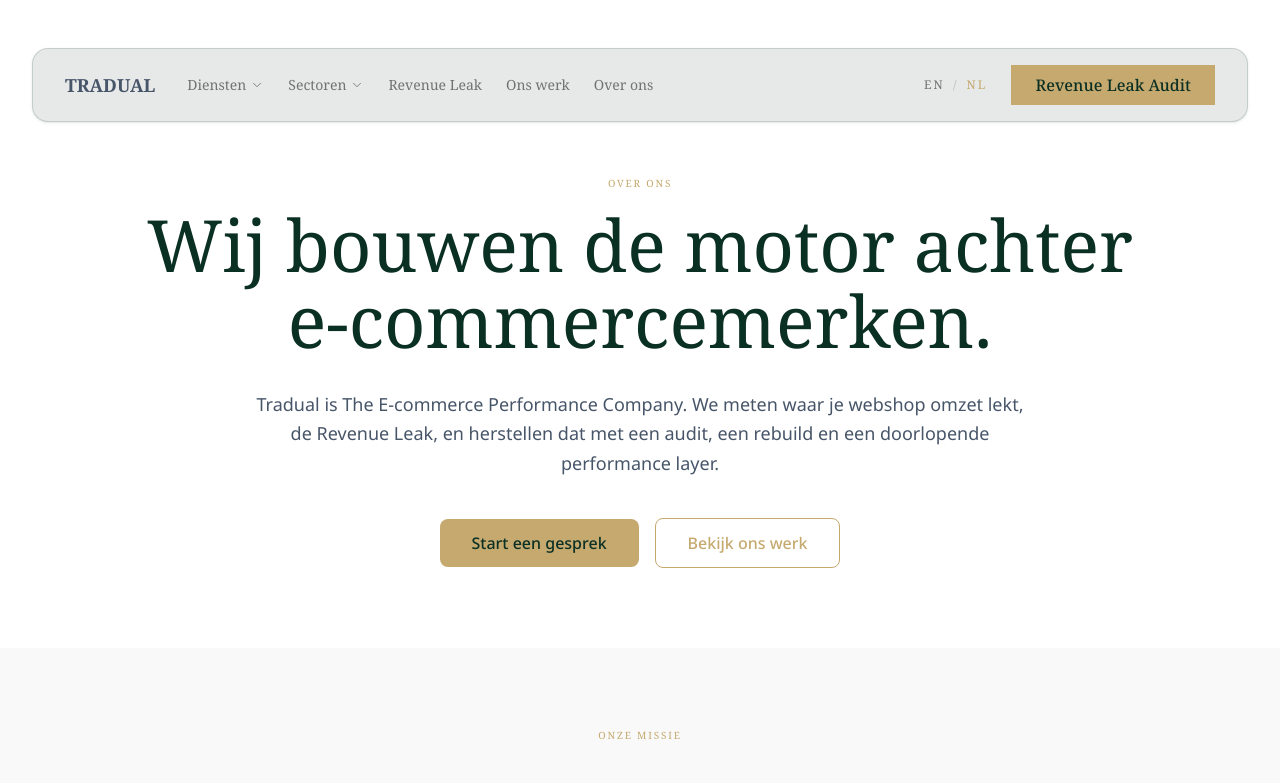
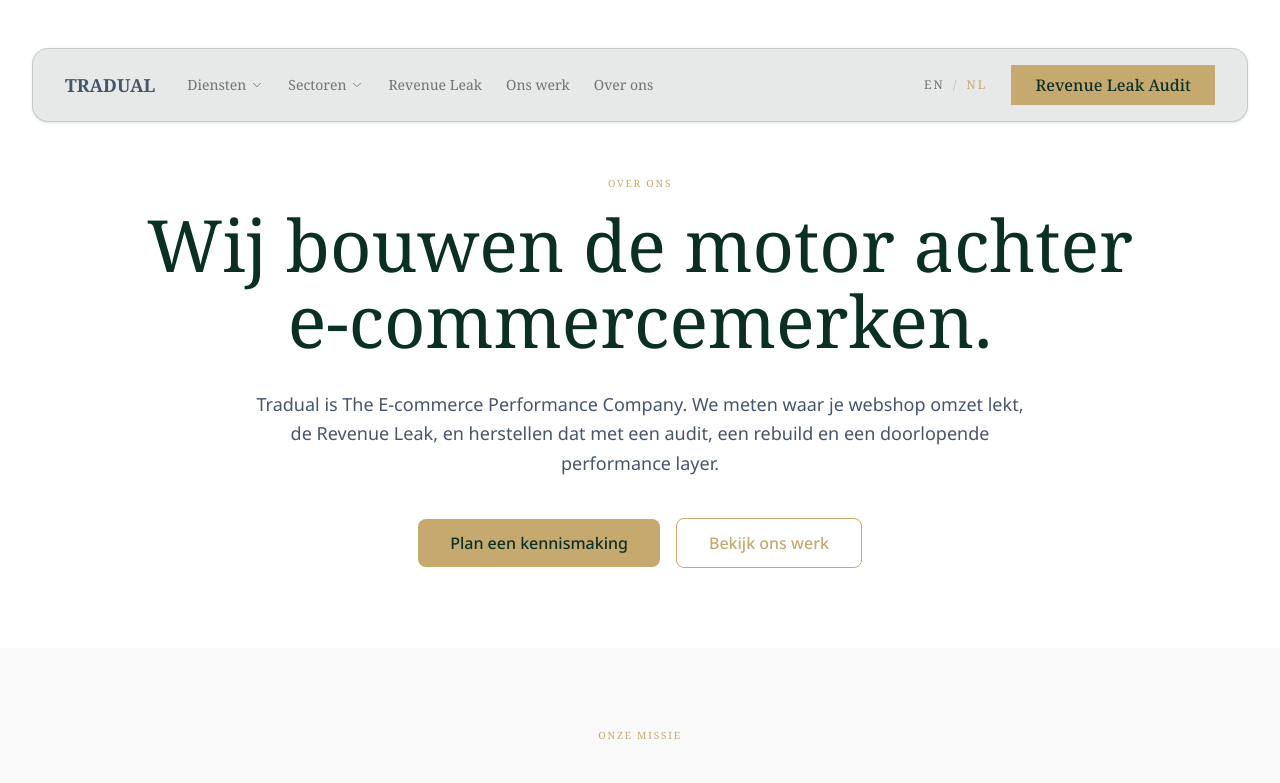
Before and after one commit to TradualAgency/mainwebsite, a Next.js app: page /nl/about in a window 1280 px wide. Shown: the top 783 px of the page. Built offline with nearby package versions, Linux system fonts and the light colour scheme.

Commit message:
change buttons to book a call page

```diff
--- a/messages/en/about.json
+++ b/messages/en/about.json
@@ -33,7 +33,7 @@
       "label": "About",
       "title": "Built for brands that value durable growth",
       "subtitle": "We help ambitious brands grow with the full infrastructure around their e-commerce store and Shopify. From strategy and design to development, CRO, and performance, we deliver experiences that feel premium and convert measurably.",
-      "cta": "Start a conversation",
+      "cta": "Book an intro call",
       "viewWork": "View our work"
     },
     "mission": {
--- a/messages/en/work.json
+++ b/messages/en/work.json
@@ -47,7 +47,7 @@
   "Work": {
     "postGrid": {
       "empty": "The first articles are on their way.",
-      "cta": "Get in touch"
+      "cta": "Book an intro call"
     },
     "postCard": {
       "readMore": "Read the article"
--- a/messages/nl/about.json
+++ b/messages/nl/about.json
@@ -33,7 +33,7 @@
       "label": "Over ons",
       "title": "Gebouwd voor merken die duurzame groei waarderen",
       "subtitle": "We helpen ambitieuze merken groeien met de volledige infrastructuur rond hun webshop en Shopify. Van strategie en design tot development, CRO en performance leveren we ervaringen die premium aanvoelen en meetbaar converteren.",
-      "cta": "Start een gesprek",
+      "cta": "Plan een kennismaking",
       "viewWork": "Bekijk ons werk"
     },
     "mission": {
--- a/messages/nl/work.json
+++ b/messages/nl/work.json
@@ -47,7 +47,7 @@
   "Work": {
     "postGrid": {
       "empty": "De eerste artikelen zijn onderweg.",
-      "cta": "Neem contact op"
+      "cta": "Plan een kennismaking"
     },
     "postCard": {
       "readMore": "Lees het artikel"
--- a/src/components/insights/post-grid.tsx
+++ b/src/components/insights/post-grid.tsx
@@ -62,7 +62,7 @@ export function PostGrid({ posts }: PostGridProps) {
     return (
       <div ref={container} className="text-center py-16">
         <p className="text-body text-base md:text-lg mb-6">{t("empty")}</p>
-        <CtaButton href="/contact" variant="ghost-light">
+        <CtaButton href="/book-a-call" variant="ghost-light">
           {t("cta")}
         </CtaButton>
       </div>
--- a/src/containers/over-ons/HeroSection.tsx
+++ b/src/containers/over-ons/HeroSection.tsx
@@ -14,7 +14,7 @@ export default function AboutHero({
   label,
   title,
   subtitle,
-  ctaHref = "/contact",
+  ctaHref = "/book-a-call",
   ctaText,
 }: AboutHeroProps) {
   const t = useTranslations("AboutComponents.hero");
```
